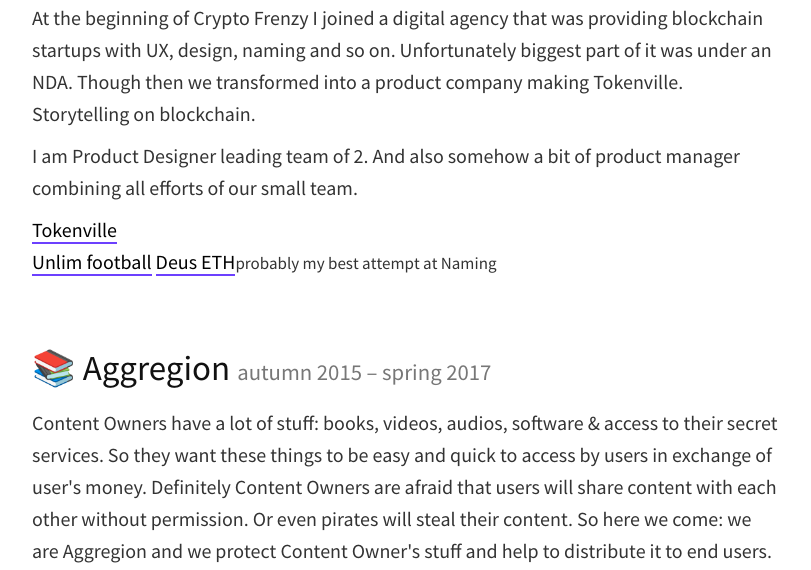
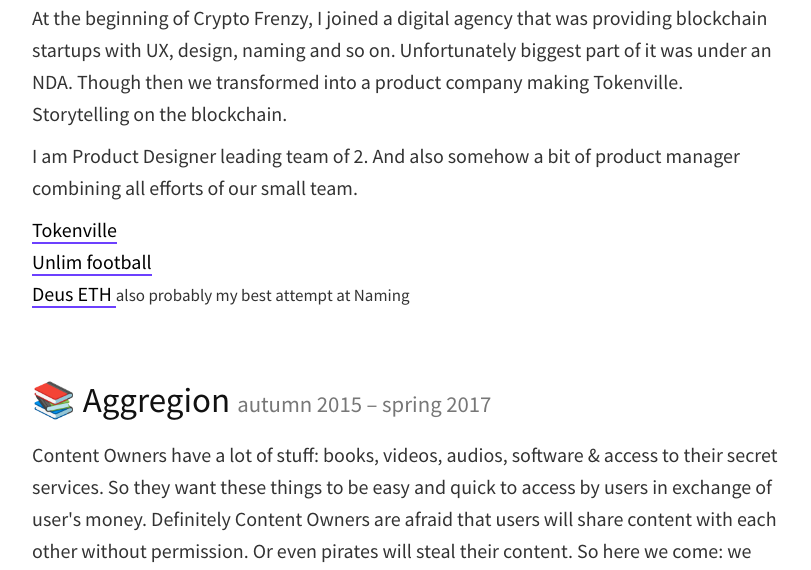
Before and after one commit to hedonistjugend/portfolio-2017, a plain HTML site: page index.html in a window 1280 px wide. Shown: the part 530-1100 px from the top of the page, without its empty margins (233-1044 px from the left). Drawn offline with nearby package versions, Linux system fonts and the light colour scheme.

Commit message:
Update index.html

```diff
--- a/index.html
+++ b/index.html
@@ -45,17 +45,17 @@
             </article>
 
             <article class="col-md-8 col-md-offset-2">
-                <h2 class="a">🔮 Cryptoworld Adventures<small>spring 2017 – present</small></h2>
-                <p>At the beginning of Crypto Frenzy I joined a digital agency that was providing blockchain startups with UX, design, naming and so on.
-                    Unfortunately biggest part of it was under an NDA. Though then we transformed into a product company making Tokenville. Storytelling on blockchain.
+                <h2 class="a">🔮 Cryptoworld Adventures <small>spring 2017 – present</small></h2>
+                <p>At the beginning of Crypto Frenzy, I joined a digital agency that was providing blockchain startups with UX, design, naming and so on. Unfortunately biggest part of it was under an NDA. Though then we transformed into a product company making Tokenville. Storytelling on the blockchain.
+
                 </p>
 
                 <p>
                     I am Product Designer leading team of 2. And also somehow a bit of product manager combining all efforts of our small team.
                 </p>
                 <a href="http://tokenville.tv">Tokenville</a><br>
-                <a href="https://unlimfootball.tv/">Unlim football</a>
-                <a href="http://deuseth.com">Deus ETH</a><small>probably my best attempt at Naming</small>
+                <a href="https://unlimfootball.tv/">Unlim football</a><br>
+                <a href="http://deuseth.com">Deus ETH </a><small>also probably my best attempt at Naming</small>
 
             </article>
 
```
